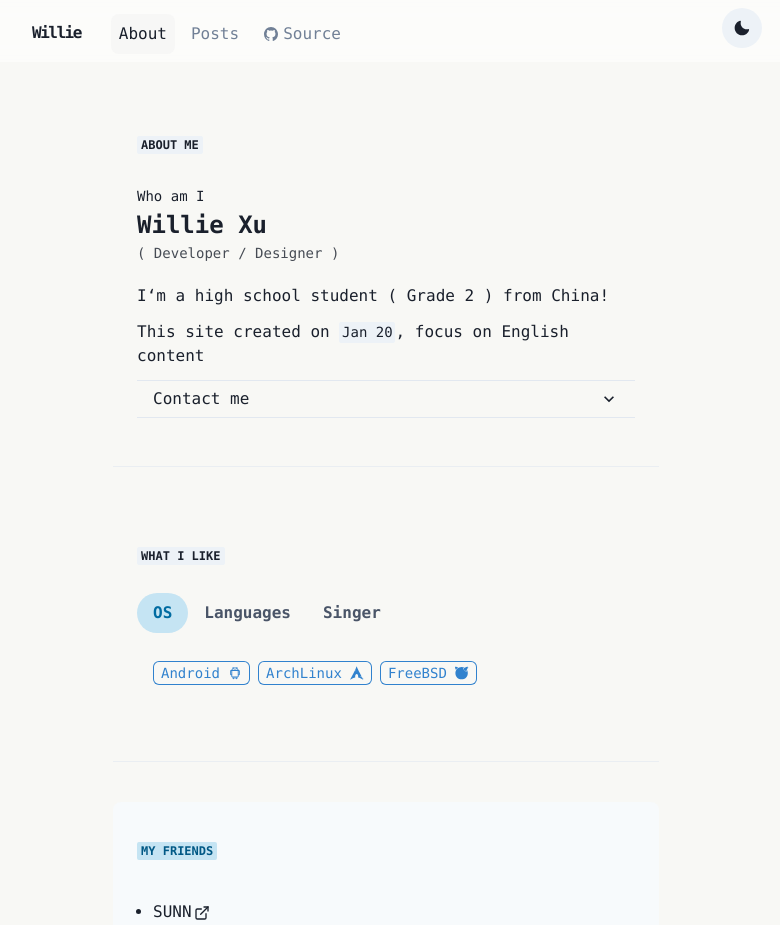
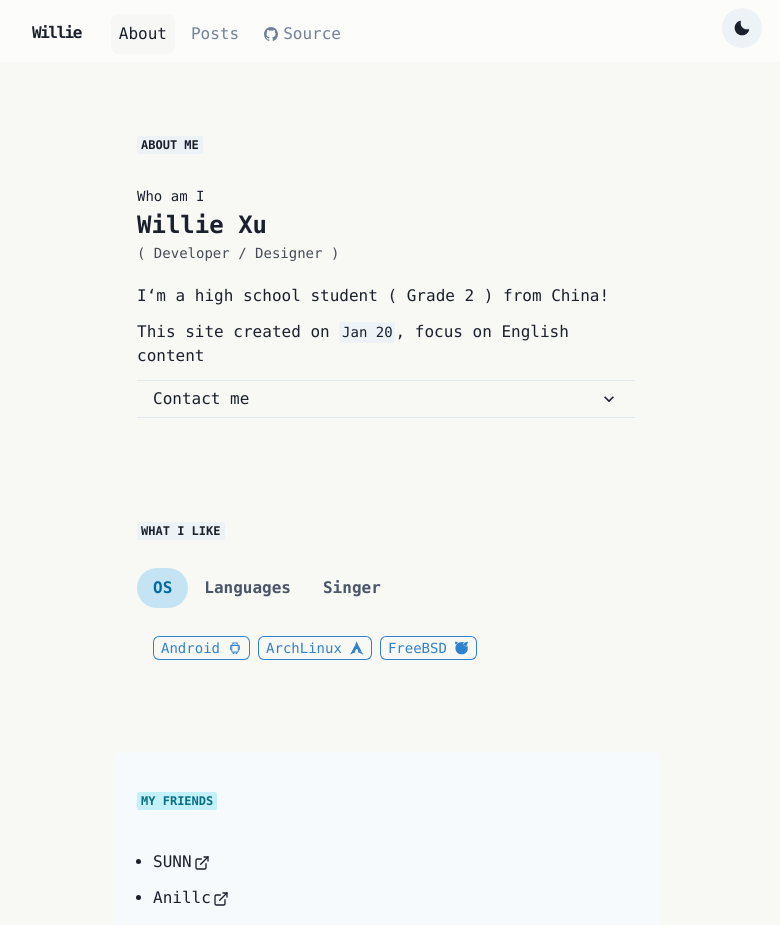
Before and after one commit to Powerlean/Willie-blog, a Next.js app: page / in a window 1280 px wide. Shown: the top 925 px of the page, without its empty margins (254-1034 px from the left). Built offline with nearby package versions, Linux system fonts and the light colour scheme.

Commit message:
Update index.js

```diff
--- a/pages/index.js
+++ b/pages/index.js
@@ -27,8 +27,7 @@ import {
   Tag,
   TagLabel,
   TagRightIcon,
-  Image,
-  Divider
+  Image
 } from "@chakra-ui/react";
 import { ExternalLinkIcon } from "@chakra-ui/icons";
 import { FaGithubAlt, FaTelegram, FaHeartbeat } from "react-icons/fa";
@@ -79,7 +78,6 @@ const Home = () => (
   </AccordionItem>
 </Accordion>
     </Box>
-<Divider />
     <Box
       mt={10}
       mb={6}
@@ -144,7 +142,6 @@ Python
   </TabPanels>
 </Tabs>
     </Box>
-<Divider />
     <Box
       mt={10}
       mb={6}
@@ -152,7 +149,7 @@ Python
       bg={useColorModeValue("gray.50", "#2d2d2d")}
       borderRadius="lg"
     >
-      <Badge mt={4} mb={7} colorScheme="telegram">
+      <Badge mt={4} mb={7} colorScheme="cyan">
         My friends
       </Badge>
       <UnorderedList>
```
